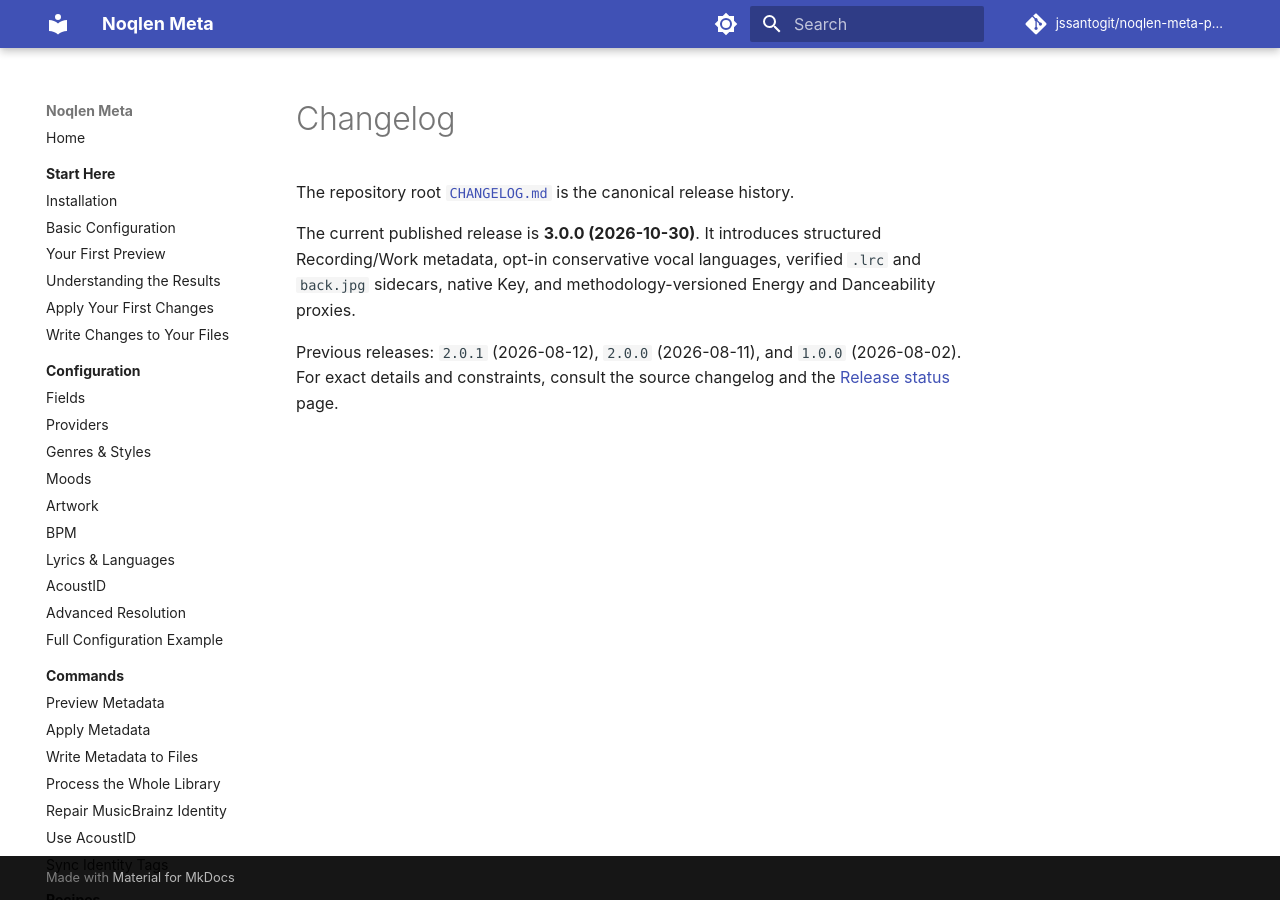
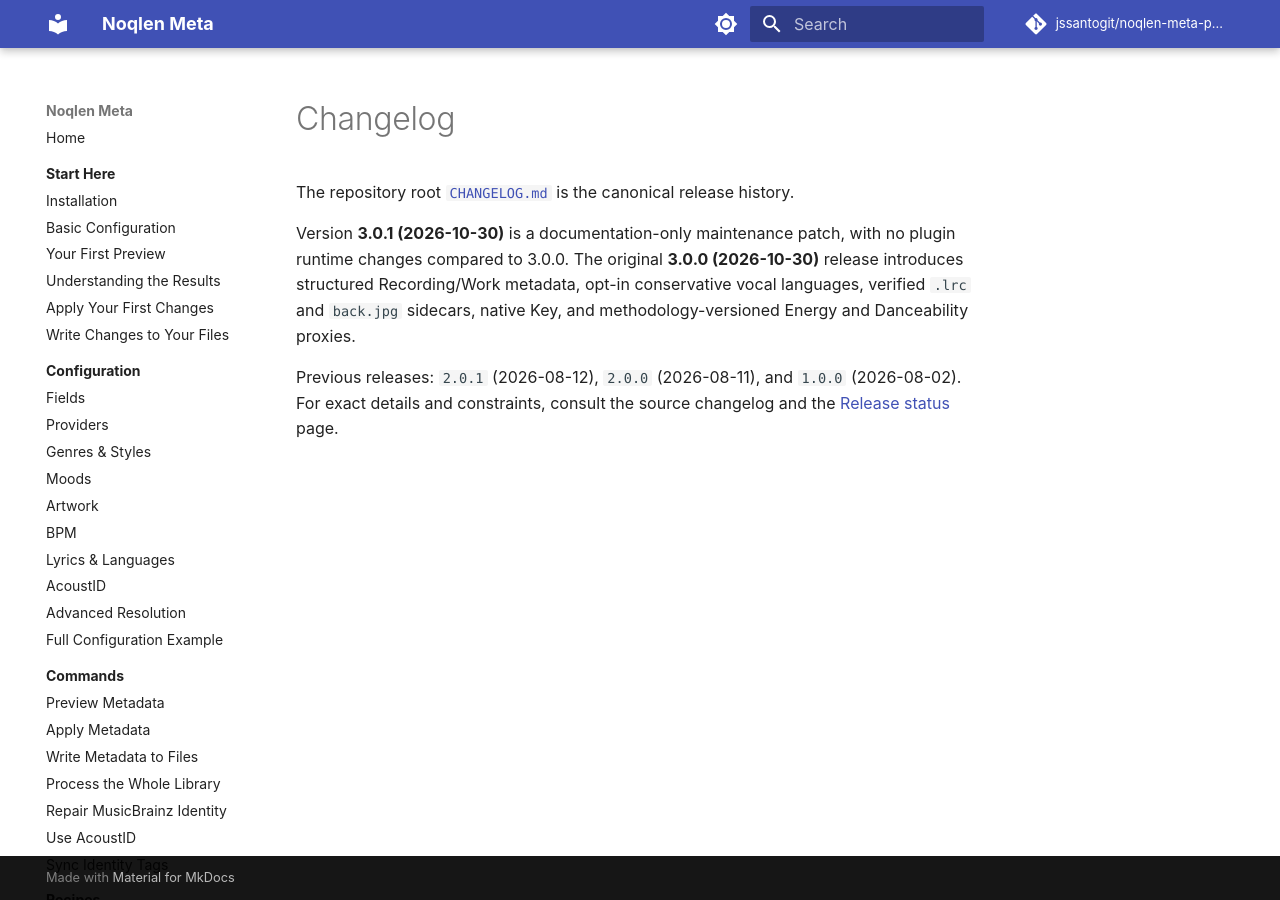
Before and after one commit to jssantogit/noqlen-meta-plugin, an MkDocs documentation site: the page built from site-docs/project/changelog.md, in a window 1280 px wide. Built offline with MkDocs 1.6.1 and Material for MkDocs 9.7.7, drawn with Linux system fonts in a browser that asks for light colours; comment, search, counter and statistics services are not loaded.

Commit message:
release(docs): prepare v3.0.1 documentation-only stable snapshot

```diff
--- a/site-docs/project/changelog.md
+++ b/site-docs/project/changelog.md
@@ -3,7 +3,9 @@
 The repository root [`CHANGELOG.md`](https://github.com/jssantogit/noqlen-meta-plugin/blob/main/CHANGELOG.md)
 is the canonical release history.
 
-The current published release is **3.0.0 (2026-10-30)**. It introduces
+Version **3.0.1 (2026-10-30)** is a documentation-only maintenance patch,
+with no plugin runtime changes compared to 3.0.0. The original
+**3.0.0 (2026-10-30)** release introduces
 structured Recording/Work metadata, opt-in conservative vocal languages,
 verified `.lrc` and `back.jpg` sidecars, native Key, and methodology-versioned
 Energy and Danceability proxies.
```
